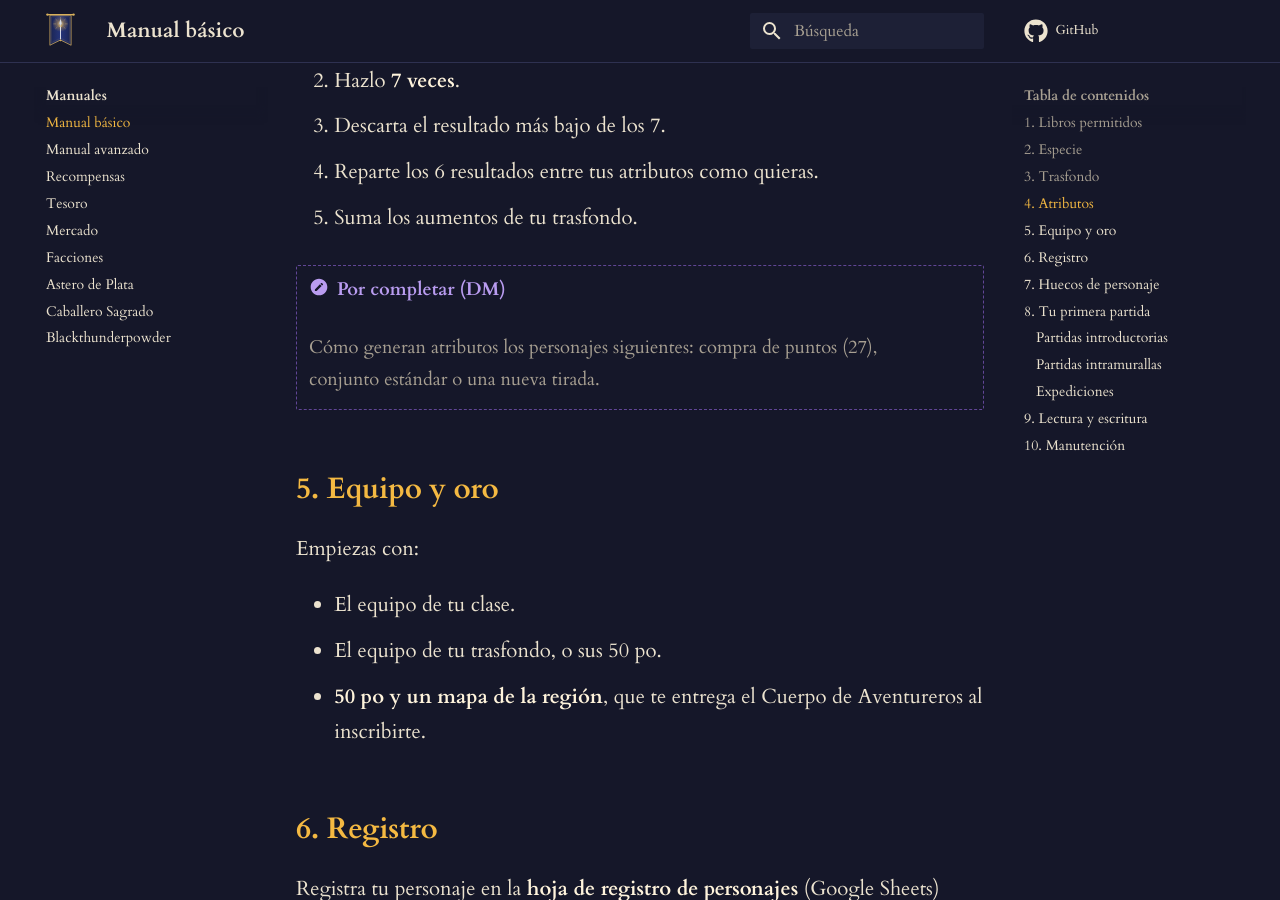
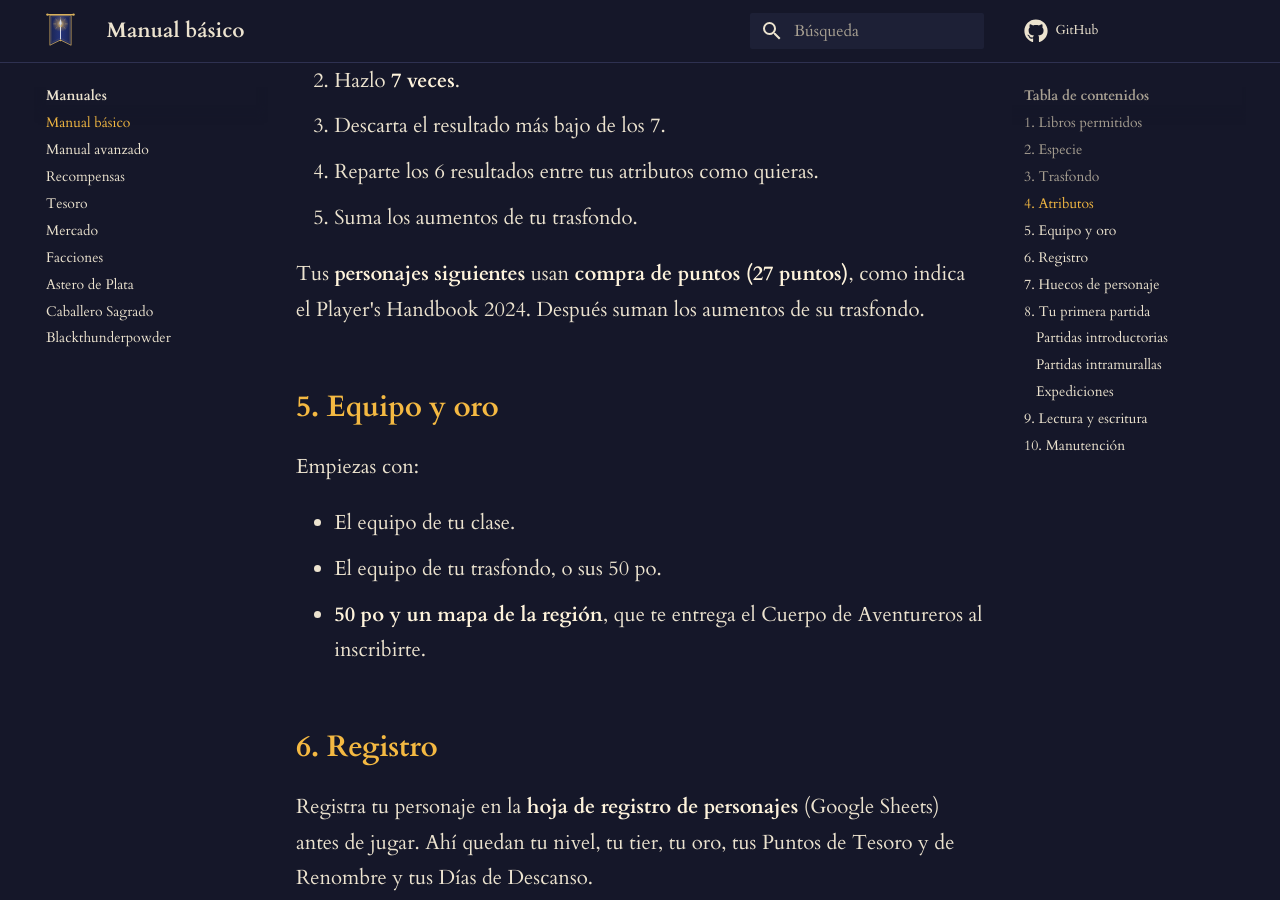
Before and after one commit to MagicFlee-hue/lanza-de-plata, an MkDocs documentation site: the page built from docs/documentos/manual-basico.md, in a window 1280 px wide and 900 px high, scrolled down 2632 px. Built offline with MkDocs 1.6.1 and Material for MkDocs 9.7.7, drawn with Linux system fonts in a browser that asks for light colours; comment, search, counter and statistics services are not loaded.

Commit message:
Atributos: compra de puntos 27 para personajes siguientes

```diff
--- a/docs/documentos/manual-basico.md
+++ b/docs/documentos/manual-basico.md
@@ -51,8 +51,7 @@ Tu **primer personaje** tira sus atributos:
 4. Reparte los 6 resultados entre tus atributos como quieras.
 5. Suma los aumentos de tu trasfondo.
 
-!!! pendiente "Por completar (DM)"
-    Cómo generan atributos los personajes siguientes: compra de puntos (27), conjunto estándar o una nueva tirada.
+Tus **personajes siguientes** usan **compra de puntos (27 puntos)**, como indica el Player's Handbook 2024. Después suman los aumentos de su trasfondo.
 
 ## 5. Equipo y oro
 
```
